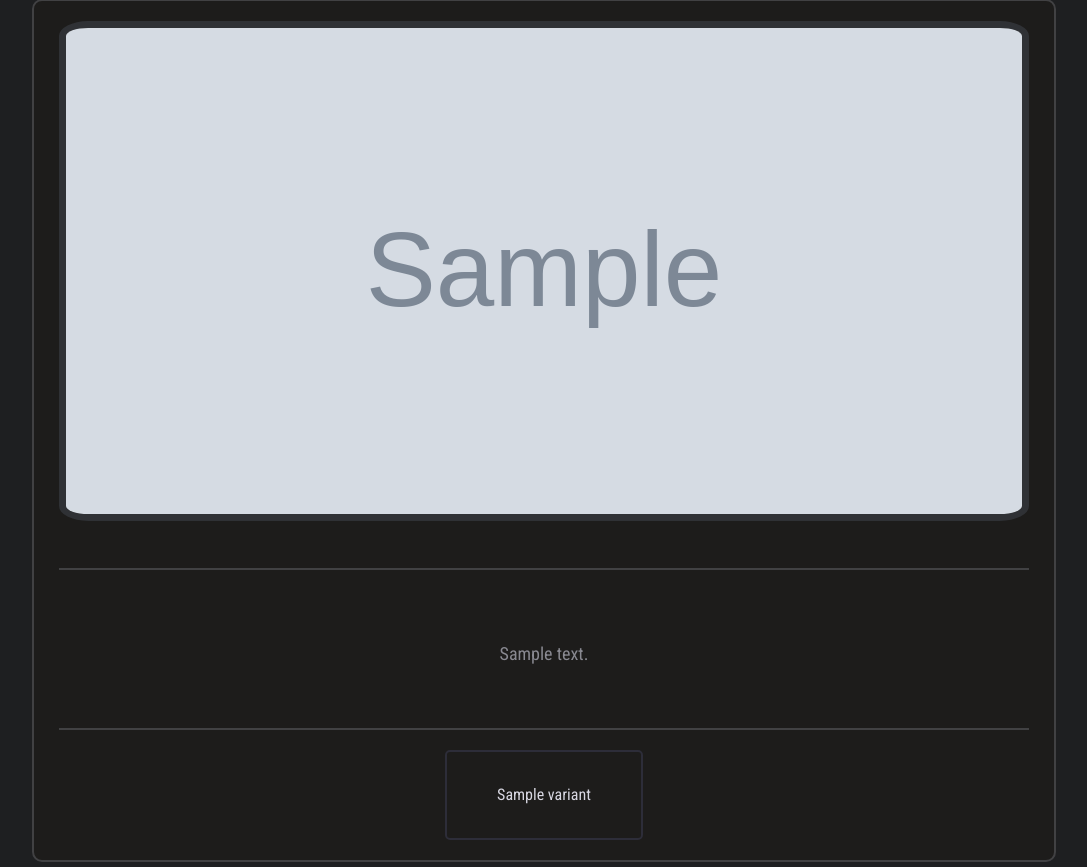
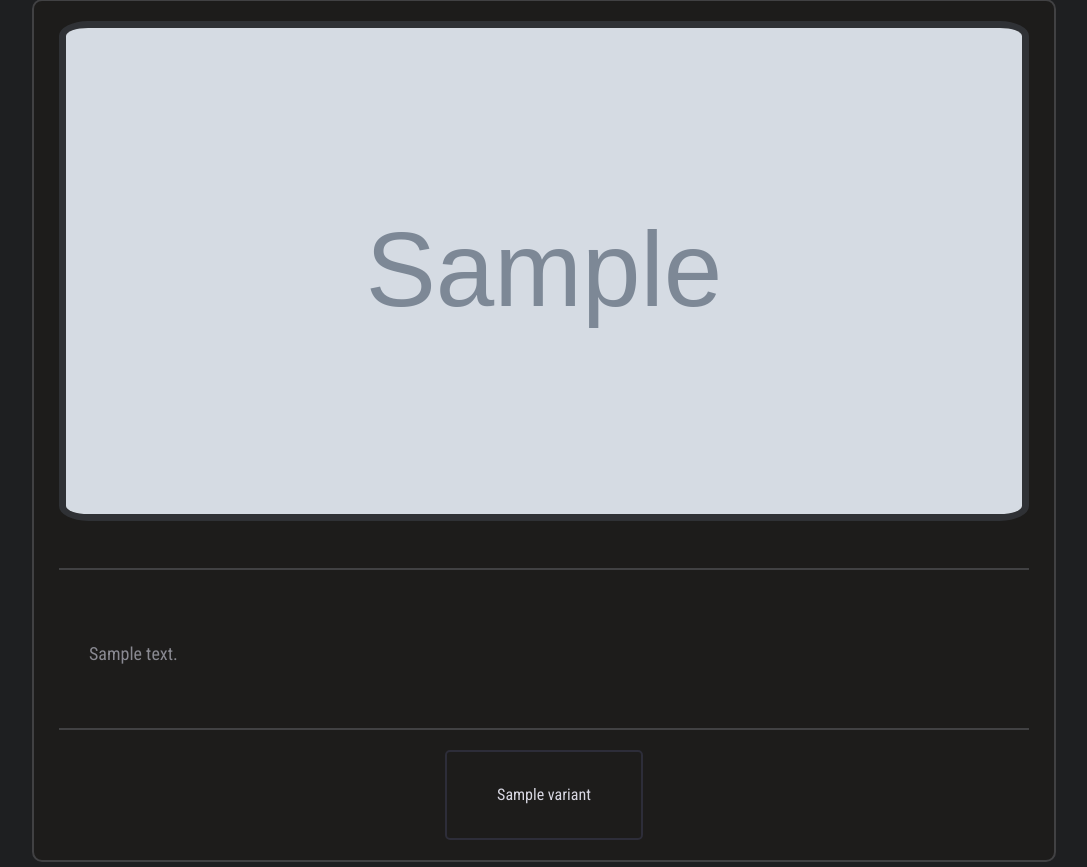
Before and after one commit to dcierra/dcierra-project, a Django app: page /text-quest/ in a window 1280 px wide. Shown: the part 206-1073 px from the top of the page, without its empty margins (96-1183 px from the left). Run offline with Django 4.2, Linux system fonts and the light colour scheme; a user stored in the database is signed in; tables that the repository leaves empty hold one stand-in row (values such as "Sample post"); grey boxes marked "Sample" are stand-in pictures; some libraries are stand-ins or nearby versions.

Commit message:
updated text formatting in textquest app

```diff
--- a/textquest_app/templates/textquest_app/text_quest_home_page.html
+++ b/textquest_app/templates/textquest_app/text_quest_home_page.html
@@ -29,7 +29,7 @@
                 <img src="{{ location.image_url }}" alt="location image" class="quest_image"><br>
 
                 <div class="border_line">
-                    <h6 class="text-center m-md">{{ location.text|safe }}</h6>
+                    <h6 class="text-left m-md">{{ location.text|safe|linebreaksbr }}</h6>
                 </div>
 
                     {% if location.variant_set.all.count == 1 %}
```
